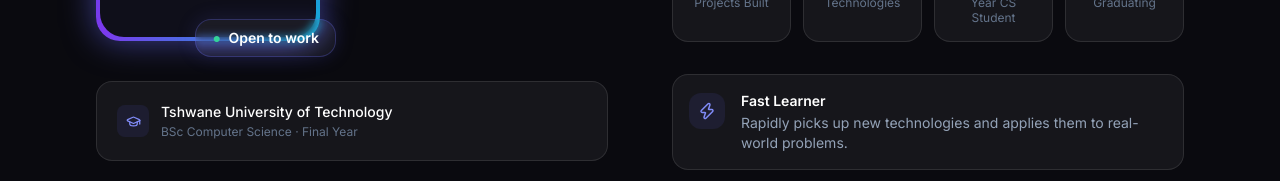
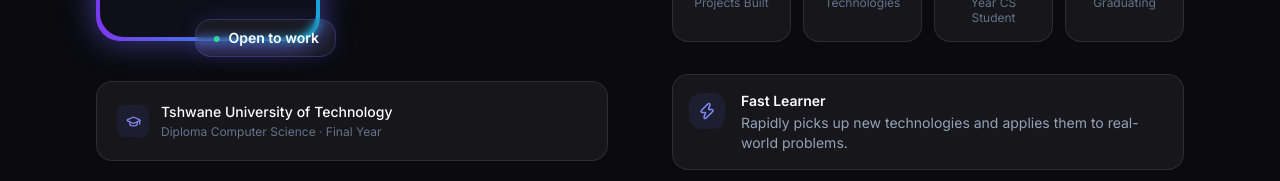
Before and after one commit to MulMukendi/mulumba-portfolio-site, a React (Vite) app: page / in a window 1280 px wide. Shown: the part 1540-1721 px from the top of the page. Built offline with nearby package versions, Linux system fonts and the light colour scheme.

Commit message:
refactor: About.jsx

```diff
--- a/src/components/About.jsx
+++ b/src/components/About.jsx
@@ -79,7 +79,7 @@ export default function About() {
                 </div>
                 <div>
                   <div className="text-white font-medium">Tshwane University of Technology</div>
-                  <div className="text-slate-500 text-xs mt-0.5">BSc Computer Science · Final Year</div>
+                  <div className="text-slate-500 text-xs mt-0.5">Diploma Computer Science · Final Year</div>
                 </div>
               </div>
             </div>
```
